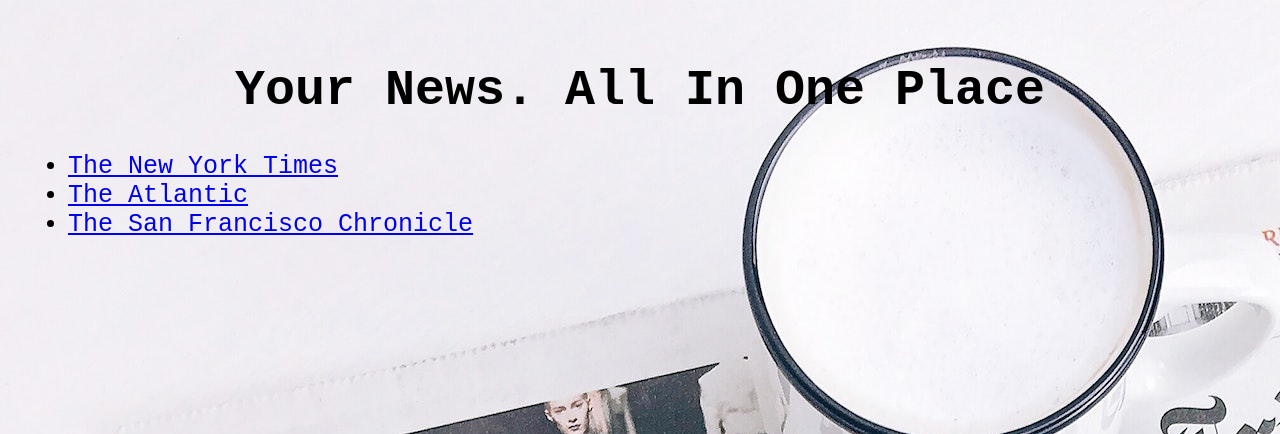
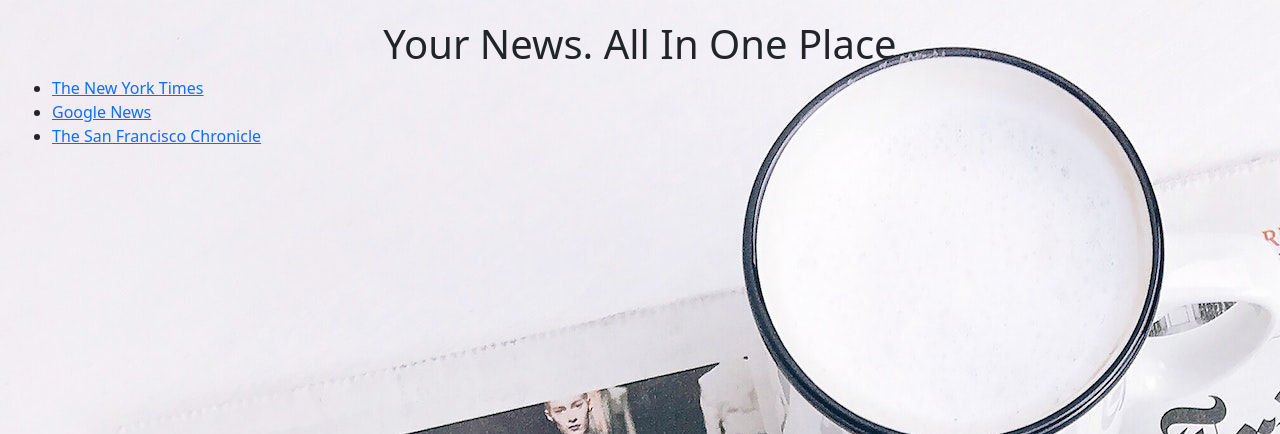
Before and after one commit to MilesTsue93/News-Aggregator-v2, a Flask app: page / in a window 1280 px wide. Shown: the top 434 px of the page. Run offline with Flask 3, Linux system fonts and the light colour scheme.

Commit message:
tried to add boostrap

```diff
--- a/app.py
+++ b/app.py
@@ -50,7 +50,7 @@ app = Flask(__name__)
 
 @app.route('/')
 def index():
-    news_sources_api_calls = ['The New York Times', 'The Atlantic', 'The San Francisco Chronicle']
+    news_sources_api_calls = ['The New York Times', 'Google News', 'The San Francisco Chronicle']
     return render_template('index.html', news_source=news_sources_api_calls)
 
 
@@ -81,7 +81,7 @@ def get_news_source(news):
     sources.append(sf_api_call)
 
 
-    return redirect(nyt_response)
+    return news
 
 if __name__ == '__main__':
     app.run(host='0.0.0.0', port=5000)
--- a/templates/index.html
+++ b/templates/index.html
@@ -2,13 +2,16 @@
 <html lang="en">
   <head>
     <meta charset="UTF-8"/>
-    <meta name="viewport" content="width=device-width, initial-scale=1.0"/>
+    <meta name="viewport" content="width=device-width, initial-scale=1">
     <meta http-equiv="X-UA-Compatible" content="ie=edge">
     <title>News Aggregator</title>
     <link href="/static/styles.css" rel="stylesheet"/>
+    <link href="https://cdn.jsdelivr.net/npm/bootstrap@5.3.2/dist/css/bootstrap.min.css" rel="stylesheet" integrity="sha384-T3c6CoIi6uLrA9TneNEoa7RxnatzjcDSCmG1MXxSR1GAsXEV/Dwwykc2MPK8M2HN" crossorigin="anonymous">
   </head>
   <body>
     <h1>Your News. All In One Place</h1>
+    <script src="https://cdn.jsdelivr.net/npm/bootstrap@5.3.2/dist/js/bootstrap.bundle.min.js" integrity="sha384-C6RzsynM9kWDrMNeT87bh95OGNyZPhcTNXj1NW7RuBCsyN/o0jlpcV8Qyq46cDfL" crossorigin="anonymous"></script>
+  </body>
     <ul>
       {% for news in news_source %}
         <li><a href="/news_source/{{ news }}">{{ news }}</a></li>
```
